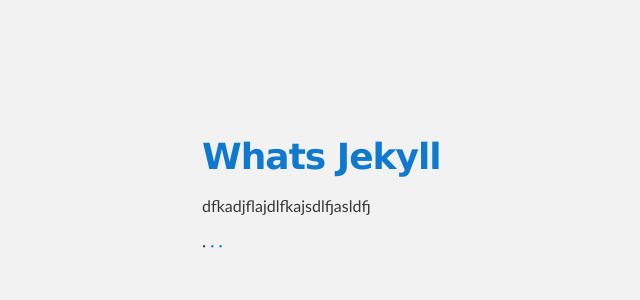
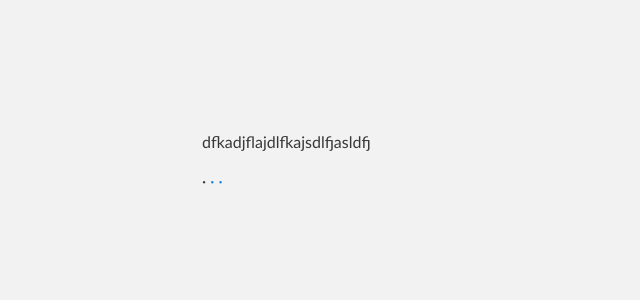
Before and after one commit to hellotarkim/hellotarkim.github.io, a Jekyll site: the page built from index.html, in a window 1280 px wide. Shown: the top 300 px of the page, without its empty margins (118-758 px from the left). Built offline with Jekyll 4.4.1, drawn with Linux system fonts in a browser that asks for light colours; nearby versions of some CDN libraries; the list of posts is cut into pages by our own code.

Commit message:
Update index.html

```diff
--- a/index.html
+++ b/index.html
@@ -6,12 +6,7 @@ layout: default
   {% for post in paginator.posts %}
   <div id="content-container">
   <article class="post">
-    <h1 class="post-title">
-      <a href="{{ site.baseurl }}{{ post.url }}">
-        {{ post.title }}
-      </a>
-    </h1>
-    {{ post.content | sample }}
+    {{ post.content }}
   </article>
   </div>
   {% endfor %}
```
